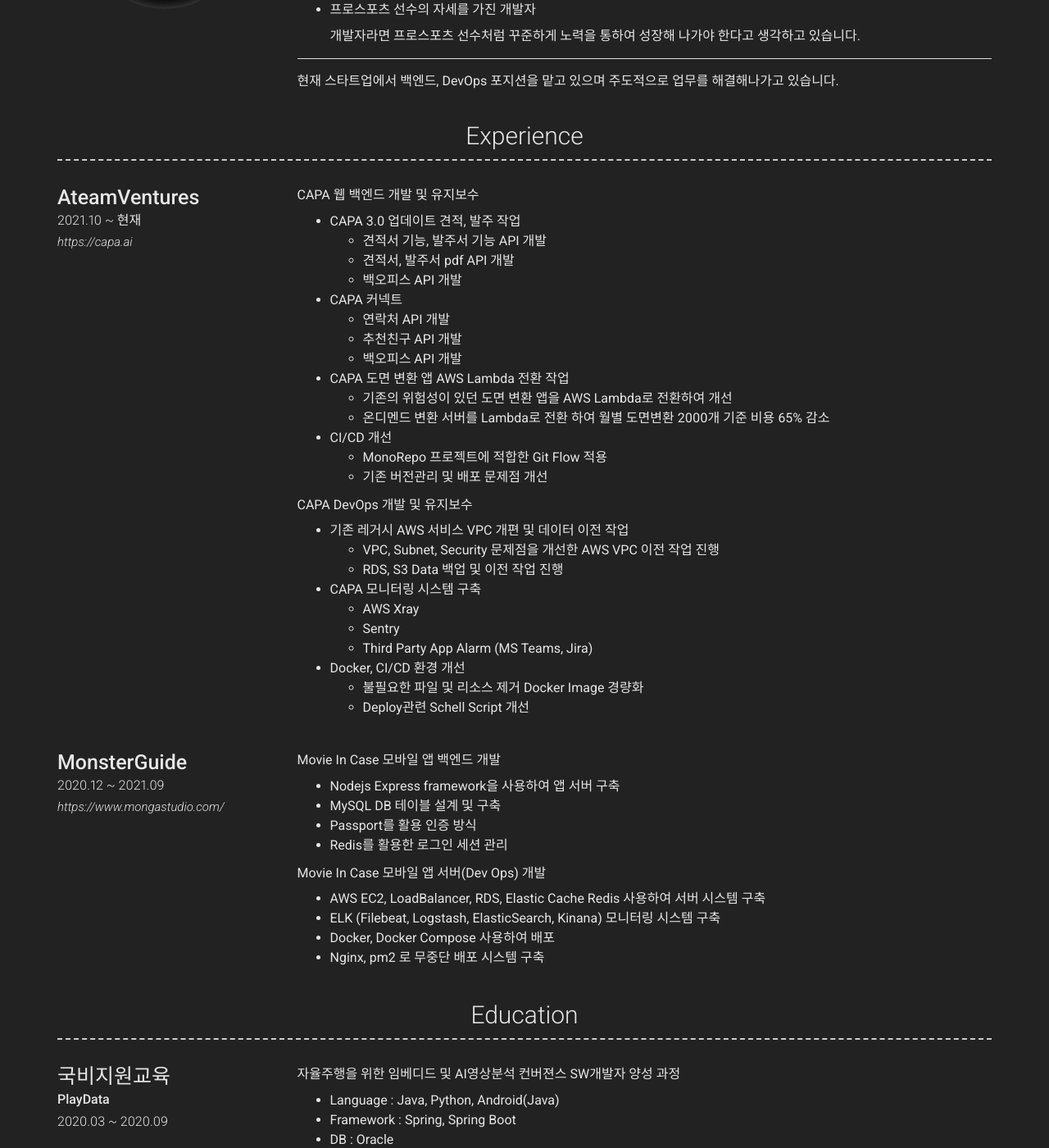
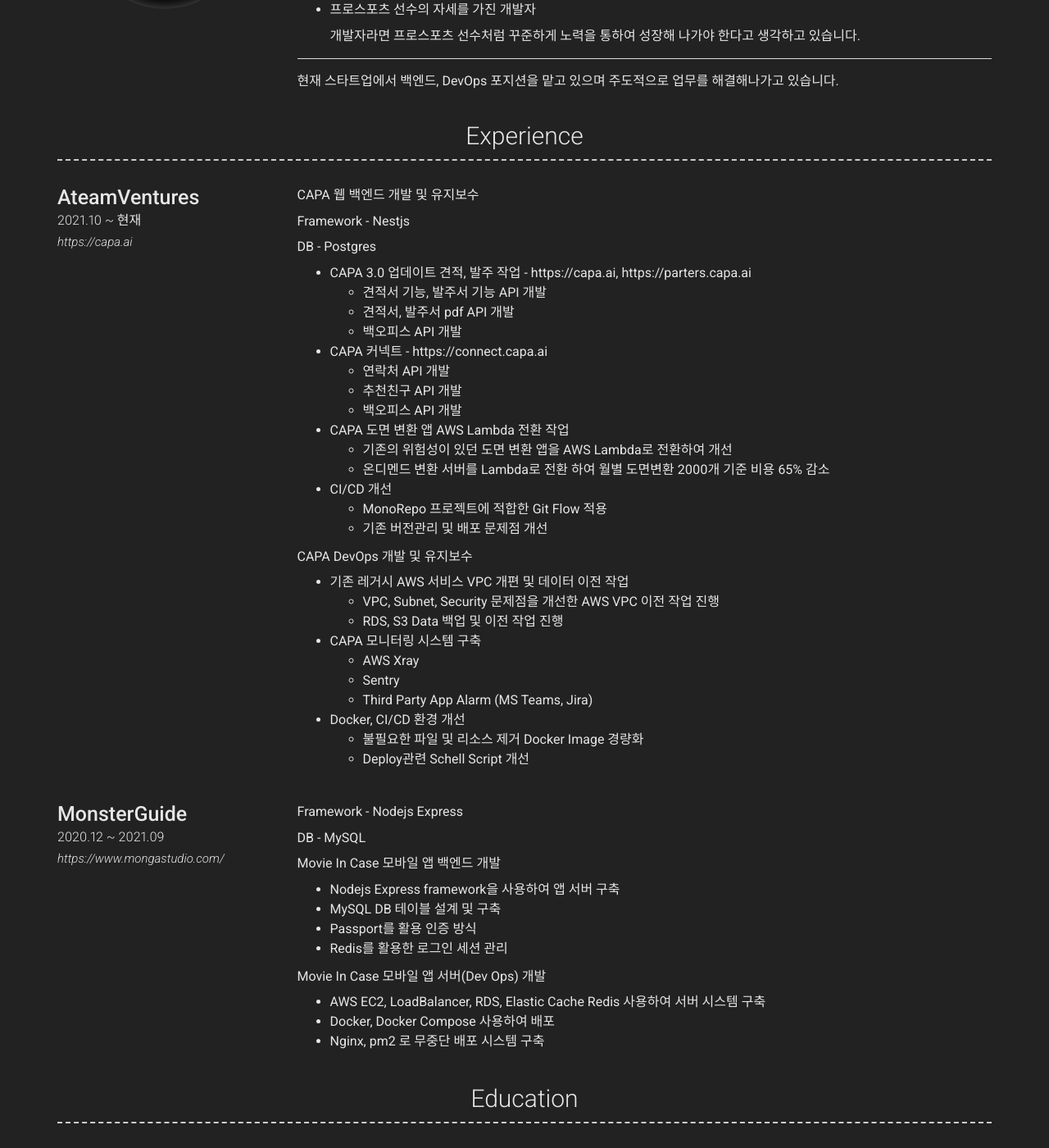
Before and after one commit to gwon713/gwon713.github.io, a Jekyll site: the page built from index.md, in a window 1280 px wide and 1400 px high, scrolled down 491 px. Shown: the whole window at 82% size. Built offline with Jekyll 4.4.1, drawn with Linux system fonts in a browser that asks for light colours; nearby versions of some CDN libraries; some of the changed text lies outside the part shown.

Commit message:
update 20220723

```diff
--- a/_config.yml
+++ b/_config.yml
@@ -81,12 +81,16 @@ content:
         description: |
           CAPA 웹 백엔드 개발 및 유지보수
 
-          - CAPA 3.0 업데이트 견적, 발주 작업
+          Framework - Nestjs
+
+          DB - Postgres
+
+          - CAPA 3.0 업데이트 견적, 발주 작업 - https://capa.ai, https://parters.capa.ai
             - 견적서 기능, 발주서 기능 API 개발
             - 견적서, 발주서 pdf API 개발
             - 백오피스 API 개발
 
-          - CAPA 커넥트
+          - CAPA 커넥트 - https://connect.capa.ai
             - 연락처 API 개발
             - 추천친구 API 개발
             - 백오피스 API 개발
@@ -119,6 +123,10 @@ content:
         caption: 2020.12 ~ 2021.09
         link: https://www.mongastudio.com/
         description: | # this will include new lines to allow paragraphs
+          Framework - Nodejs Express
+
+          DB - MySQL
+
           Movie In Case 모바일 앱 백엔드 개발
           - Nodejs Express framework을 사용하여 앱 서버 구축
           - MySQL DB 테이블 설계 및 구축
@@ -127,7 +135,6 @@ content:
 
           Movie In Case 모바일 앱 서버(Dev Ops) 개발
           - AWS EC2, LoadBalancer, RDS, Elastic Cache Redis 사용하여 서버 시스템 구축
-          - ELK (Filebeat, Logstash, ElasticSearch, Kinana) 모니터링 시스템 구축
           - Docker, Docker Compose 사용하여 배포
           - Nginx, pm2 로 무중단 배포 시스템 구축
 
@@ -188,7 +195,6 @@ content:
           - AWS : EC2, Lambda, RDS, Elastic Cache (Redis), Route53, LoadBalancer, S3, Cloud Watch
           - Nginx, pm2
           - RMQ, RPC, WS
-          - ElK (Beats, Logstash, Elasticsearch, Kibana)
           - Docker, Docker-compose, AWS ECR
           - Linux, Ubuntu
           - Git Action
```
